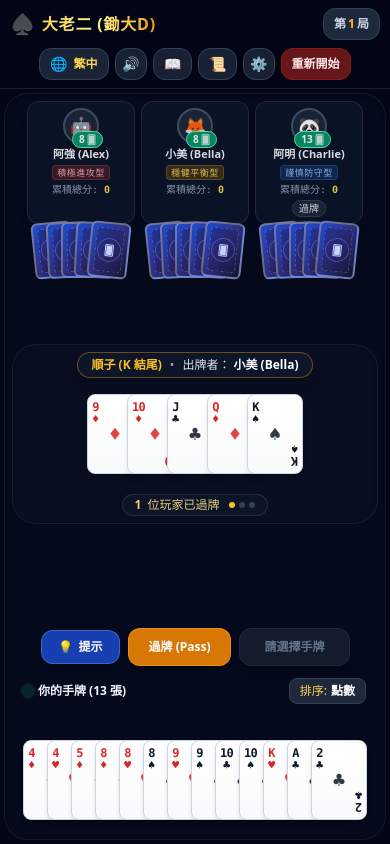
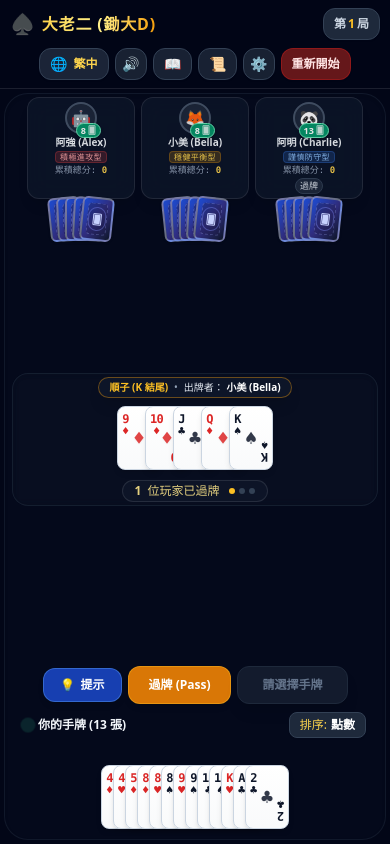
Before and after one commit to kennith/big2-app, a Vue app: page / in a window 390 px wide. Built offline with nearby package versions, Linux system fonts and the light colour scheme.

Commit message:
style: lock layout to 100dvh with responsive scaling to prevent mobile vertical scrolling

```diff
--- a/src/App.vue
+++ b/src/App.vue
@@ -141,7 +141,7 @@ onBeforeUnmount(() => {
 </script>
 
 <template>
-  <div class="min-h-screen flex flex-col bg-slate-950 text-slate-100 selection:bg-amber-500 selection:text-slate-950 font-sans">
+  <div class="h-screen h-[100dvh] max-h-[100dvh] w-full flex flex-col bg-slate-950 text-slate-100 selection:bg-amber-500 selection:text-slate-950 font-sans overflow-hidden">
     <!-- Game Header Navigation -->
     <GameHeader
       :round-number="roundNumber"
@@ -159,12 +159,12 @@ onBeforeUnmount(() => {
     />
 
     <!-- Main Poker Table Arena -->
-    <main class="flex-1 flex flex-col justify-between p-1 sm:p-4 max-w-7xl w-full mx-auto relative overflow-hidden">
+    <main class="flex-1 flex flex-col justify-between p-1 sm:p-4 max-w-7xl w-full mx-auto relative overflow-hidden min-h-0">
       <!-- Subtle Clean Arena Backdrop -->
       <div class="absolute inset-1 sm:inset-4 rounded-3xl bg-slate-900/25 border border-slate-800/50 pointer-events-none -z-0 shadow-inner"></div>
 
       <!-- Top Row: 3 Computer Opponents (Alex, Bella, Charlie) in a single row -->
-      <div class="relative z-10 flex items-start justify-center gap-1.5 sm:gap-4 md:gap-8 pt-2 sm:pt-4 px-1 w-full max-w-4xl mx-auto">
+      <div class="relative z-10 flex items-start justify-center gap-1.5 sm:gap-4 md:gap-8 pt-1 sm:pt-4 px-1 w-full max-w-4xl mx-auto flex-shrink-0">
         <!-- Alex / 阿強 -->
         <OpponentHand
           :player="players[1]"
@@ -197,7 +197,7 @@ onBeforeUnmount(() => {
       </div>
 
       <!-- Center Row: Trick Center Field -->
-      <div class="relative z-10 flex items-center justify-center my-auto py-2 sm:py-4 px-2 w-full">
+      <div class="relative z-10 flex items-center justify-center my-auto py-1 sm:py-4 px-2 w-full min-h-0">
         <TrickCenter
           :current-trick="currentTrick"
           :pass-count="passCount"
@@ -210,7 +210,7 @@ onBeforeUnmount(() => {
       </div>
 
       <!-- Bottom Section: Action Bar & Human Hand -->
-      <div class="relative z-10 flex flex-col items-center gap-2 pb-2">
+      <div class="relative z-10 flex flex-col items-center gap-1 sm:gap-2 pb-1 sm:pb-2 w-full flex-shrink-0">
         <!-- Human Action Controls Bar -->
         <ActionControls
           :is-turn="isHumanTurn"
--- a/src/components/ActionControls.vue
+++ b/src/components/ActionControls.vue
@@ -32,31 +32,31 @@ const playButtonText = computed(() => {
 </script>
 
 <template>
-  <div class="flex flex-col items-center gap-2 w-full max-w-xl mx-auto px-4">
+  <div class="flex flex-col items-center gap-1 sm:gap-2 w-full max-w-xl mx-auto px-2 sm:px-4">
     <!-- Status message / Validation alert -->
-    <div class="min-h-[22px] flex items-center justify-center text-xs">
+    <div class="min-h-[18px] flex items-center justify-center text-[10px] sm:text-xs">
       <span
         v-if="isTurn && selectedCount > 0 && !validationResult.valid"
-        class="text-amber-400 bg-slate-900/90 px-3 py-0.5 rounded-full border border-amber-500/30 flex items-center gap-1 font-medium animate-pulse"
+        class="text-amber-400 bg-slate-900/90 px-2.5 sm:px-3 py-0.2 rounded-full border border-amber-500/30 flex items-center gap-1 font-medium animate-pulse"
       >
         ⚠️ {{ validationResult.reason }}
       </span>
       <span
         v-else-if="isTurn && selectedCount > 0 && validationResult.valid"
-        class="text-emerald-300 bg-slate-900/90 px-3 py-0.5 rounded-full border border-emerald-500/30 font-medium"
+        class="text-emerald-300 bg-slate-900/90 px-2.5 sm:px-3 py-0.2 rounded-full border border-emerald-500/30 font-medium"
       >
         ✓ {{ t.readyToPlay }} {{ selectedComboLocalizedName }}
       </span>
       <span
         v-else-if="isTurn && isFirstTurnOfGame"
-        class="text-amber-300 font-medium bg-amber-950/60 px-3 py-0.5 rounded-full border border-amber-600/30"
+        class="text-amber-300 font-medium bg-amber-950/60 px-2.5 sm:px-3 py-0.2 rounded-full border border-amber-600/30"
       >
         {{ t.lead3DAlert }}
       </span>
     </div>
 
     <!-- Action Buttons Row -->
-    <div class="flex items-center justify-center gap-2 sm:gap-3 flex-wrap">
+    <div class="flex items-center justify-center gap-1.5 sm:gap-3 flex-wrap">
       <!-- Clear Selection Button -->
       <button
         v-if="selectedCount > 0"
--- a/src/components/CardView.vue
+++ b/src/components/CardView.vue
@@ -33,12 +33,12 @@ const suitSymbol = computed(() => {
 const sizeClasses = computed(() => {
   switch (props.size) {
     case 'sm':
-      return 'w-10 h-14 text-xs shadow';
+      return 'w-8 h-11 sm:w-10 sm:h-14 text-[10px] sm:text-xs shadow';
     case 'lg':
-      return 'w-20 h-28 sm:w-24 sm:h-34 text-base shadow-xl';
+      return 'w-16 h-22 sm:w-20 sm:h-28 md:w-24 md:h-34 text-sm sm:text-base shadow-xl';
     case 'md':
     default:
-      return 'w-14 h-20 sm:w-18 sm:h-26 md:w-20 md:h-28 text-sm shadow-md';
+      return 'w-11 h-16 sm:w-16 sm:h-23 md:w-20 md:h-28 text-xs sm:text-sm shadow-md';
   }
 });
 
--- a/src/components/OpponentHand.vue
+++ b/src/components/OpponentHand.vue
@@ -45,7 +45,7 @@ const personalityColor = computed(() => {
   <div class="flex flex-col items-center gap-1 transition-all duration-300 relative w-[96px] min-[370px]:w-[108px] sm:w-[135px] md:w-[150px] flex-shrink-0">
     <!-- Player Profile Card -->
     <div
-      class="flex flex-col items-center justify-between p-1.5 sm:p-2 rounded-xl sm:rounded-2xl backdrop-blur-md bg-slate-900/85 border transition-all duration-300 shadow-lg w-full min-h-[120px] sm:min-h-[145px]"
+      class="flex flex-col items-center justify-between p-1 sm:p-2 rounded-xl sm:rounded-2xl backdrop-blur-md bg-slate-900/85 border transition-all duration-300 shadow-lg w-full min-h-[102px] sm:min-h-[145px]"
       :class="[
         isActive
           ? 'border-amber-400 ring-2 ring-amber-400/50 shadow-amber-500/20 scale-105'
@@ -56,7 +56,7 @@ const personalityColor = computed(() => {
       <!-- Avatar with cards badge -->
       <div class="relative">
         <div
-          class="w-9 h-9 sm:w-12 sm:h-12 rounded-full bg-slate-800 border-2 flex items-center justify-center text-lg sm:text-2xl shadow-inner relative"
+          class="w-8 h-8 sm:w-12 sm:h-12 rounded-full bg-slate-800 border-2 flex items-center justify-center text-base sm:text-2xl shadow-inner relative"
           :class="isActive ? 'border-amber-400 animate-pulse' : 'border-slate-600'"
         >
           <span>{{ player.avatar }}</span>
@@ -64,7 +64,7 @@ const personalityColor = computed(() => {
 
         <!-- Remaining Cards Badge -->
         <div
-          class="absolute -bottom-1 -right-1 sm:-bottom-1.5 sm:-right-1.5 px-1.5 sm:px-2 py-0.2 rounded-full text-[10px] sm:text-[11px] font-black shadow-md flex items-center gap-0.5 border"
+          class="absolute -bottom-1 -right-1 sm:-bottom-1.5 sm:-right-1.5 px-1 sm:px-2 py-0.2 rounded-full text-[9px] sm:text-[11px] font-black shadow-md flex items-center gap-0.5 border"
           :class="[
             isLowCards
               ? 'bg-red-600 text-white border-red-300 animate-bounce'
@@ -73,38 +73,38 @@ const personalityColor = computed(() => {
           title="Cards in hand"
         >
           <span>{{ player.hand.length }}</span>
-          <span class="text-[9px] opacity-80">🂠</span>
+          <span class="text-[8px] opacity-80">🂠</span>
         </div>
       </div>
 
       <!-- Player Name & Stats -->
-      <div class="my-0.5 text-center w-full overflow-hidden">
-        <div class="font-bold text-[11px] sm:text-sm text-slate-100 truncate px-0.5">
+      <div class="my-0.2 sm:my-0.5 text-center w-full overflow-hidden leading-tight">
+        <div class="font-bold text-[10px] sm:text-sm text-slate-100 truncate px-0.5">
           {{ player.name }}
         </div>
         <div class="flex items-center justify-center gap-1 mt-0.5">
           <span
-            class="text-[9px] sm:text-[10px] px-1 sm:px-1.5 py-0.2 rounded border font-medium tracking-wider truncate max-w-full"
+            class="text-[8px] sm:text-[10px] px-1 sm:px-1.5 py-0.2 rounded border font-medium tracking-wider truncate max-w-full"
             :class="personalityColor"
           >
             {{ personalityLabel }}
           </span>
         </div>
-        <div class="text-[10px] sm:text-[11px] text-slate-400 mt-0.5 font-mono">
+        <div class="text-[9px] sm:text-[11px] text-slate-400 mt-0.5 font-mono">
           {{ t.totalPts }}: <span class="text-amber-300 font-semibold">{{ matchScore }}</span>
         </div>
       </div>
 
       <!-- Turn / Thinking / Action Bubble -->
-      <div class="min-h-[18px] sm:min-h-[22px] flex items-center justify-center w-full">
-        <div v-if="isActive && isThinking" class="flex items-center justify-center gap-1 text-[10px] sm:text-[11px] text-amber-300 font-medium">
+      <div class="min-h-[16px] sm:min-h-[22px] flex items-center justify-center w-full">
+        <div v-if="isActive && isThinking" class="flex items-center justify-center gap-1 text-[9px] sm:text-[11px] text-amber-300 font-medium">
           <span class="w-1.5 h-1.5 rounded-full bg-amber-400 animate-ping"></span>
           <span>{{ t.thinking }}</span>
         </div>
 
         <div
           v-else-if="lastActionText"
-          class="text-[10px] sm:text-[11px] px-1.5 sm:px-2 py-0.2 rounded-full bg-slate-800 border border-slate-700 text-slate-200 truncate max-w-full text-center"
+          class="text-[9px] sm:text-[11px] px-1 sm:px-2 py-0.2 rounded-full bg-slate-800 border border-slate-700 text-slate-200 truncate max-w-full text-center"
         >
           {{ lastActionText }}
         </div>
@@ -114,14 +114,14 @@ const personalityColor = computed(() => {
     <!-- Opponent's Stacked / Fanned Cards Visual -->
     <div
       v-if="player.hand.length > 0"
-      class="flex relative items-center justify-center h-10 sm:h-12 mt-0.5"
+      class="flex relative items-center justify-center h-8 sm:h-12 mt-0.2"
     >
       <div
         v-for="index in visibleCardCount"
         :key="index"
         class="transition-all duration-300"
         :style="{
-          marginLeft: index > 1 ? '-26px' : '0px',
+          marginLeft: index > 1 ? '-24px' : '0px',
           transform: `rotate(${(index - (visibleCardCount + 1) / 2) * 3}deg)`,
         }"
       >
--- a/src/components/PlayerHand.vue
+++ b/src/components/PlayerHand.vue
@@ -139,18 +139,18 @@ function handleSelectGroup(group: HandComboGroup) {
     <!-- Cards Row: Combo Mode (With Hints on Top of each Combo) -->
     <div
       v-if="sortMode === 'combo'"
-      class="flex items-end justify-center min-h-[140px] pt-2 pb-2 px-2 w-full overflow-x-auto gap-2 sm:gap-3"
+      class="flex items-end justify-center min-h-[105px] sm:min-h-[140px] pt-1 pb-1 px-1 w-full overflow-x-auto gap-1.5 sm:gap-3"
     >
       <div
         v-for="group in comboGroups"
         :key="group.id"
-        class="flex flex-col items-center p-1.5 rounded-2xl bg-slate-900/60 border border-slate-700/60 shadow-md transition-all hover:border-slate-500"
+        class="flex flex-col items-center p-1 sm:p-1.5 rounded-xl sm:rounded-2xl bg-slate-900/60 border border-slate-700/60 shadow-md transition-all hover:border-slate-500"
       >
         <!-- Interactive Hint badge for multi-card combination -->
         <button
           v-if="group.type !== 'SINGLE'"
           @click="handleSelectGroup(group)"
-          class="mb-2 px-2.5 py-0.5 rounded-full text-[11px] font-bold tracking-tight transition-all shadow-sm active:scale-95 flex items-center gap-1 cursor-pointer"
+          class="mb-1 sm:mb-2 px-2 sm:px-2.5 py-0.2 sm:py-0.5 rounded-full text-[10px] sm:text-[11px] font-bold tracking-tight transition-all shadow-sm active:scale-95 flex items-center gap-1 cursor-pointer"
           :class="getGroupBadgeClass(group)"
           title="點擊全選/取消此組合 / Click to toggle combo selection"
         >
@@ -161,7 +161,7 @@ function handleSelectGroup(group: HandComboGroup) {
         <!-- Static info badge for singles (non-clickable) -->
         <div
           v-else
-          class="mb-2 px-2.5 py-0.5 rounded-full text-[11px] font-medium tracking-tight bg-slate-800/90 text-slate-400 border border-slate-700/80 select-none flex items-center gap-1 cursor-default opacity-85 shadow-sm"
+          class="mb-1 sm:mb-2 px-2 sm:px-2.5 py-0.2 sm:py-0.5 rounded-full text-[10px] sm:text-[11px] font-medium tracking-tight bg-slate-800/90 text-slate-400 border border-slate-700/80 select-none flex items-center gap-1 cursor-default opacity-85 shadow-sm"
           title="單張請點選個別卡牌 / Click individual cards to play a single"
         >
           <span>{{ getGroupIcon(group.type) }}</span>
@@ -169,12 +169,12 @@ function handleSelectGroup(group: HandComboGroup) {
         </div>
 
         <!-- Cards in this combination -->
-        <div class="flex items-center justify-center pt-1 px-1">
+        <div class="flex items-center justify-center pt-0.5 px-0.5">
           <div
             v-for="(card, cardIdx) in group.cards"
             :key="card.id"
             :style="[
-              cardIdx > 0 ? (group.cards.length > 3 ? 'margin-left: -24px;' : 'margin-left: -14px;') : '',
+              cardIdx > 0 ? (group.cards.length > 3 ? 'margin-left: -22px;' : 'margin-left: -12px;') : '',
               { zIndex: cardIdx + 1 }
             ]"
             class="transition-all duration-200"
@@ -193,7 +193,7 @@ function handleSelectGroup(group: HandComboGroup) {
     <!-- Cards Row: Rank / Suit Mode (Continuous Fanned Layout) -->
     <div
       v-else
-      class="flex items-center justify-center min-h-[120px] sm:min-h-[140px] pt-6 pb-2 px-4 w-full overflow-x-auto overflow-y-visible"
+      class="flex items-center justify-center min-h-[90px] sm:min-h-[140px] pt-4 sm:pt-6 pb-1 sm:pb-2 px-2 sm:px-4 w-full overflow-x-auto overflow-y-visible"
     >
       <div
         v-for="(card, index) in hand"
--- a/src/components/TrickCenter.vue
+++ b/src/components/TrickCenter.vue
@@ -26,21 +26,21 @@ const localizedTrickComboName = computed(() => {
 </script>
 
 <template>
-  <div class="relative flex flex-col items-center justify-center min-h-[170px] sm:min-h-[200px] w-full max-w-xl mx-auto px-4 py-2">
+  <div class="relative flex flex-col items-center justify-center min-h-[105px] sm:min-h-[170px] w-full max-w-xl mx-auto px-2 sm:px-4 py-1 sm:py-2">
     <!-- Center Play Field Backdrop -->
-    <div class="absolute inset-0 rounded-3xl bg-slate-900/40 border border-slate-800/60 backdrop-blur-sm pointer-events-none shadow-inner"></div>
+    <div class="absolute inset-0 rounded-2xl sm:rounded-3xl bg-slate-900/40 border border-slate-800/60 backdrop-blur-sm pointer-events-none shadow-inner"></div>
 
     <!-- Active Played Cards -->
-    <div v-if="hasActiveTrick && currentTrick" class="relative z-10 flex flex-col items-center gap-3">
+    <div v-if="hasActiveTrick && currentTrick" class="relative z-10 flex flex-col items-center gap-1.5 sm:gap-2.5">
       <!-- Combo Info Header Badge -->
-      <div class="flex items-center gap-2 bg-slate-900/90 border border-amber-500/40 px-3.5 py-1 rounded-full shadow-lg text-xs sm:text-sm">
+      <div class="flex items-center gap-1.5 sm:gap-2 bg-slate-900/90 border border-amber-500/40 px-2.5 sm:px-3.5 py-0.5 sm:py-1 rounded-full shadow-lg text-[10px] sm:text-sm">
         <span class="text-amber-400 font-bold">{{ localizedTrickComboName }}</span>
         <span class="text-slate-400">•</span>
         <span class="text-slate-200">{{ t.playedBy }} <strong class="text-white">{{ currentTrick.playerName }}</strong></span>
       </div>
 
       <!-- Fanned Cards Stack -->
-      <div class="flex items-center justify-center pt-1 pb-2">
+      <div class="flex items-center justify-center pt-0.5 pb-1">
         <div
           v-for="(card, index) in currentTrick.cards"
           :key="card.id"
@@ -70,28 +70,28 @@ const localizedTrickComboName = computed(() => {
     </div>
 
     <!-- Empty Table / Free Play Lead State -->
-    <div v-else class="relative z-10 flex flex-col items-center gap-2 text-center p-4">
+    <div v-else class="relative z-10 flex flex-col items-center gap-1 sm:gap-2 text-center p-2 sm:p-4">
       <div
         v-if="isFirstTurnOfGame"
-        class="flex flex-col items-center gap-1 bg-amber-950/80 border border-amber-400/50 text-amber-200 px-4 py-2 rounded-2xl shadow-lg animate-pulse"
+        class="flex flex-col items-center gap-0.5 sm:gap-1 bg-amber-950/80 border border-amber-400/50 text-amber-200 px-3 sm:px-4 py-1.5 sm:py-2 rounded-xl sm:rounded-2xl shadow-lg animate-pulse"
       >
-        <div class="flex items-center gap-1.5 font-bold text-sm sm:text-base">
-          <span class="text-red-400 text-lg">♦</span>
+        <div class="flex items-center gap-1 sm:gap-1.5 font-bold text-xs sm:text-base">
+          <span class="text-red-400 text-sm sm:text-lg">♦</span>
           <span>{{ t.startingMove3D }}</span>
         </div>
-        <span class="text-xs text-amber-300/80">
+        <span class="text-[10px] sm:text-xs text-amber-300/80">
           {{ isHumanTurn ? t.mustPlay3DYou : `${currentPlayerName} ${t.mustPlay3DBot}` }}
         </span>
       </div>
 
       <div
         v-else
-        class="flex flex-col items-center gap-1 bg-slate-900/80 border border-emerald-400/40 text-emerald-200 px-4 py-2.5 rounded-2xl shadow-lg"
+        class="flex flex-col items-center gap-0.5 sm:gap-1 bg-slate-900/80 border border-emerald-400/40 text-emerald-200 px-3 sm:px-4 py-1.5 sm:py-2 rounded-xl sm:rounded-2xl shadow-lg"
       >
-        <div class="font-bold text-sm sm:text-base text-emerald-300">
+        <div class="font-bold text-xs sm:text-base text-emerald-300">
           {{ t.freePlay }}
         </div>
-        <span class="text-xs text-slate-300">
+        <span class="text-[10px] sm:text-xs text-slate-300">
           {{ isHumanTurn ? t.freePlayYou : `${currentPlayerName} ${t.freePlayBot}` }}
         </span>
       </div>
--- a/src/style.css
+++ b/src/style.css
@@ -8,15 +8,17 @@
   color-scheme: dark;
 }
 
-body {
+html, body, #app {
+  height: 100%;
+  height: 100dvh;
   margin: 0;
   padding: 0;
-  min-height: 100vh;
+  overflow: hidden;
   background-color: #020617;
   color: #f3f4f6;
-  overflow-x: hidden;
   user-select: none;
   -webkit-user-select: none;
+  touch-action: manipulation;
 }
 
 /* Custom scrollbars */
```
